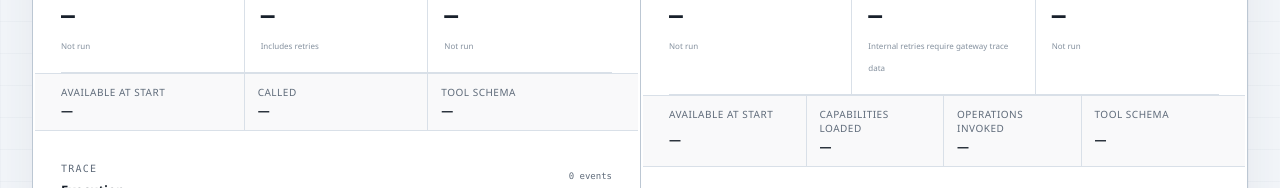
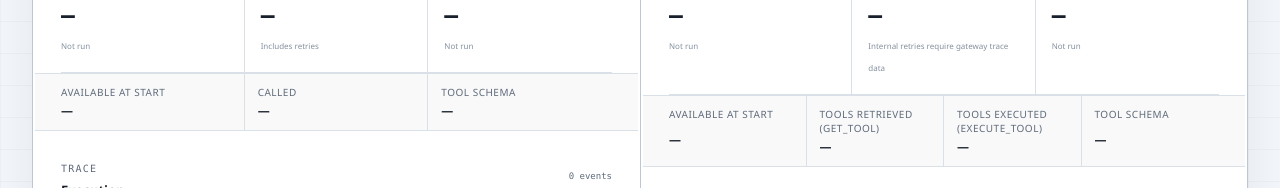
Before and after one commit to Postman-Devrel/Fabric-Banking-Demo, a website: page index.html in a window 1280 px wide. Shown: the part 1291-1479 px from the top of the page. Drawn offline with Linux system fonts and the light colour scheme; no server answers.

Commit message:
Made progressive tools search labelling more prominent

```diff
--- a/index.html
+++ b/index.html
@@ -119,7 +119,7 @@
               <div><dt>Gateway calls</dt><dd data-metric="fabric-attempts">—</dd><small data-metric-note="fabric-attempts">Internal retries require gateway trace data</small></div>
               <div><dt>Outcome</dt><dd class="result-value" data-metric="fabric-result">—</dd><small data-assertion-count="fabric">Not run</small></div>
             </dl>
-            <section class="tool-module" aria-label="Fabric tool usage"><div><span>Available at start</span><strong data-tool="fabric-initial">—</strong></div><div><span>Capabilities loaded</span><strong data-tool="fabric-capabilities-loaded">—</strong></div><div><span>Operations invoked</span><strong data-tool="fabric-operations-invoked">—</strong></div><div><span>Tool schema</span><strong data-tool="fabric-unique-schema">—</strong></div></section>
+            <section class="tool-module" aria-label="Fabric tool usage"><div><span>Available at start</span><strong data-tool="fabric-initial">—</strong></div><div><span>Tools retrieved (get_tool)</span><strong data-tool="fabric-capabilities-loaded">—</strong></div><div><span>Tools executed (execute_tool)</span><strong data-tool="fabric-operations-invoked">—</strong></div><div><span>Tool schema</span><strong data-tool="fabric-unique-schema">—</strong></div></section>
             <section class="timeline-section"><div class="section-heading compact"><div><span>Trace</span><h3>Execution</h3></div><span class="event-counter" data-event-count="fabric">0 events</span></div><ol class="event-list" data-events="fabric" aria-live="polite"><li class="empty-event">Run a request to see the execution trace.</li></ol></section>
             <section class="auth-section"><div class="section-heading compact"><div><span>Credentials</span><h3>Authentication</h3></div><span class="auth-count gateway-auth-count">Agent holds 1 key</span></div><div class="gateway-auth-flow"><div><span>Agent</span><strong>Fabric API key</strong></div><i aria-hidden="true"></i><div><span>Fabric Gateway</span><strong>4 managed credentials</strong></div></div><p class="auth-note">Service credentials stay in Fabric and never enter the model context.</p></section>
             <section class="answer-section" data-answer="fabric" hidden><div class="answer-heading"><span>Response</span><strong data-answer-state="fabric">Result checks</strong></div><div class="answer-copy markdown-body" data-answer-copy="fabric"></div><ul class="assertion-list" data-assertions="fabric"></ul><details><summary>View technical evidence</summary><pre data-evidence="fabric"></pre></details></section>
```
